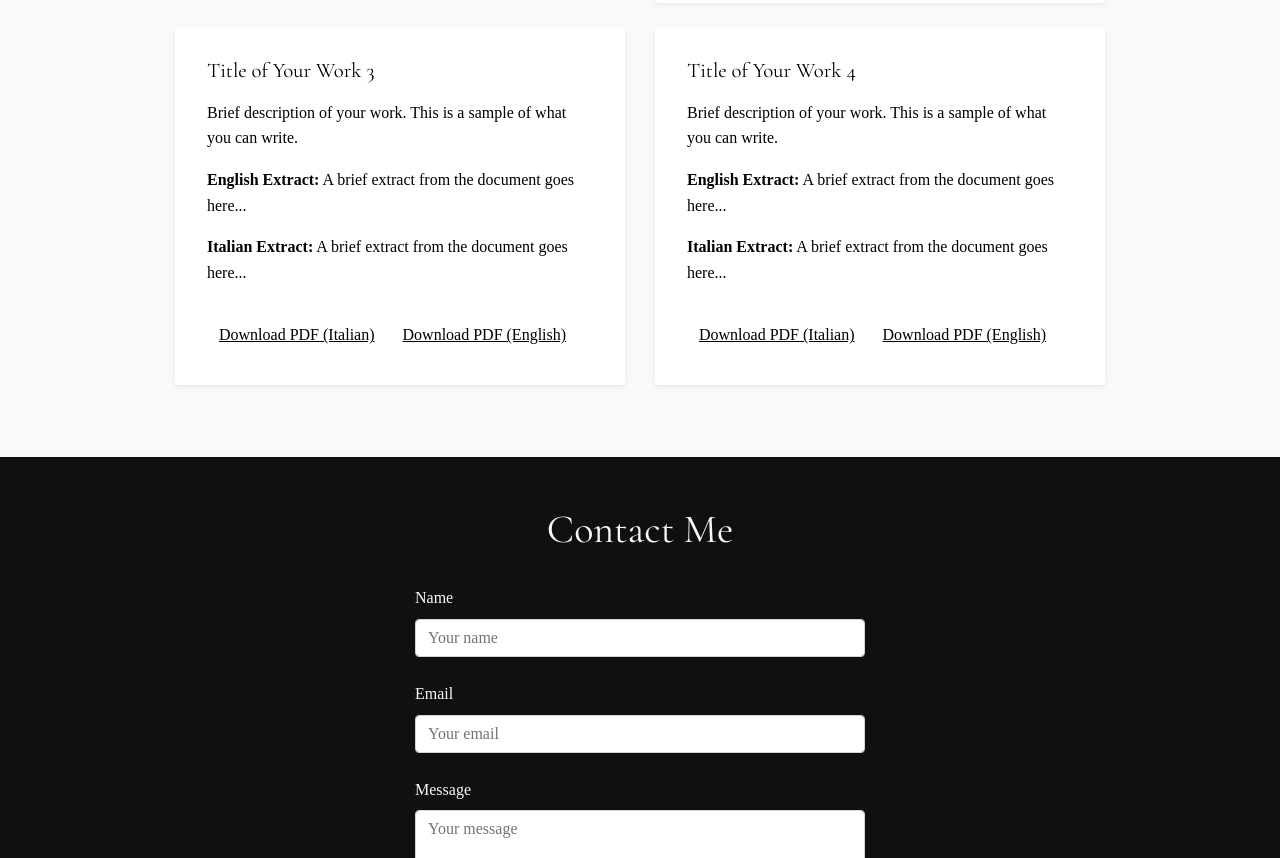
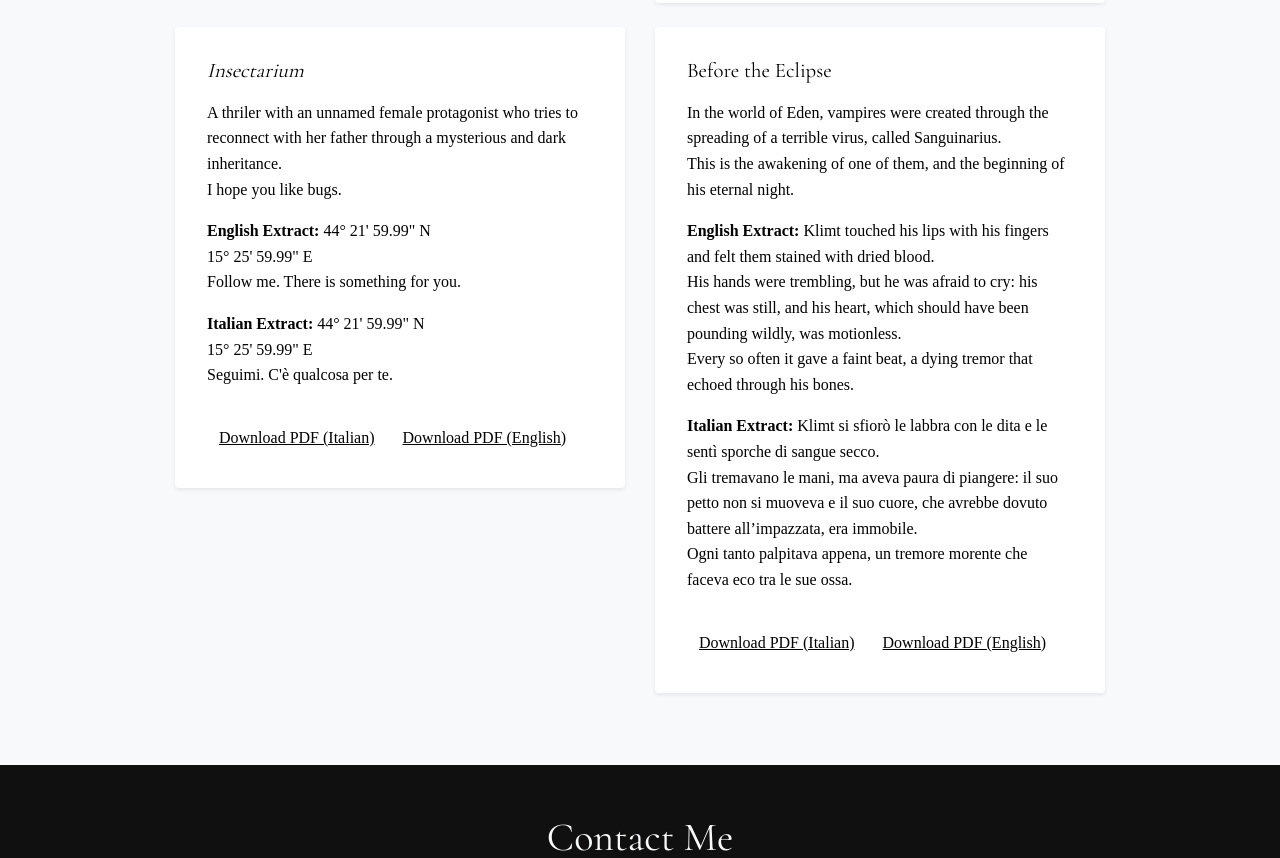
Before and after one commit to francescabudel/francesca-writes, a plain HTML site: page index.html in a window 1280 px wide. Shown: the part 1329-2187 px from the top of the page. Drawn offline with nearby package versions, Linux system fonts and the light colour scheme; a web font is replaced by a local one.

Commit message:
Update index.html

```diff
--- a/index.html
+++ b/index.html
@@ -90,12 +90,18 @@
                 <div class="col-md-6 mb-4">
                     <div class="card shadow-sm">
                         <div class="card-body">
-                            <h5 class="card-title">Title of Your Work 3</h5>
-                            <p class="card-text">Brief description of your work. This is a sample of what you can write.</p>
-                            <p class="card-text"><strong>English Extract:</strong> A brief extract from the document goes here...</p>
-                             <p class="card-text"><strong>Italian Extract:</strong> A brief extract from the document goes here...</p>
-                            <a href="path/to/italian_document3.pdf" class="btn btn-primary">Download PDF (Italian)</a>
-                            <a href="path/to/english_document3.pdf" class="btn btn-secondary">Download PDF (English)</a>
+                            <h5 class="card-title"><i>Insectarium</i></h5>
+                            <p class="card-text">A thriler with an unnamed female protagonist who tries to reconnect with her father through a mysterious and dark inheritance.<br>
+                            I hope you like bugs.</p>
+                            <p class="card-text"><strong>English Extract:</strong> 44° 21' 59.99" N<br>
+                                                                                            15° 25' 59.99" E<br>
+                                                                                            Follow me. There is something for you.</p>
+                             <p class="card-text"><strong>Italian Extract:</strong> 44° 21' 59.99" N<br>
+                                                                                            15° 25' 59.99" E<br>
+                                                                                   Seguimi. C'è qualcosa per te.
+</p>
+                            <a href="https://github.com/francescabudel/francesca-writes/pdfs/IT - Insettario.pdf" class="btn btn-primary">Download PDF (Italian)</a>
+                            <a href="https://github.com/francescabudel/francesca-writes/pdfs/EN - Insetctarium.pdf" class="btn btn-secondary">Download PDF (English)</a>
                         </div>
                     </div>
                 </div>
@@ -103,12 +109,13 @@
                 <div class="col-md-6 mb-4">
                     <div class="card shadow-sm">
                         <div class="card-body">
-                            <h5 class="card-title">Title of Your Work 4</h5>
-                            <p class="card-text">Brief description of your work. This is a sample of what you can write.</p>
-                            <p class="card-text"><strong>English Extract:</strong> A brief extract from the document goes here...</p>
-                             <p class="card-text"><strong>Italian Extract:</strong> A brief extract from the document goes here...</p>
-                            <a href="path/to/italian_document4.pdf" class="btn btn-primary">Download PDF (Italian)</a>
-                            <a href="path/to/english_document4.pdf" class="btn btn-secondary">Download PDF (English)</a>
+                            <h5 class="card-title">Before the Eclipse</h5>
+                            <p class="card-text">In the world of Eden, vampires were created through the spreading of a terrible virus, called Sanguinarius. <br> This is the awakening of one of them, and the beginning
+                            of his eternal night.</p>
+                            <p class="card-text"><strong>English Extract:</strong> Klimt touched his lips with his fingers and felt them stained with dried blood.<br> His hands were trembling, but he was afraid to cry: his chest was still, and his heart, which should have been pounding wildly, was motionless.<br> Every so often it gave a faint beat, a dying tremor that echoed through his bones. </p>
+                             <p class="card-text"><strong>Italian Extract:</strong> Klimt si sfiorò le labbra con le dita e le sentì sporche di sangue secco.<br> Gli tremavano le mani, ma aveva paura di piangere: il suo petto non si muoveva e il suo cuore, che avrebbe dovuto battere all’impazzata, era immobile.<br> Ogni tanto palpitava appena, un tremore morente che faceva eco tra le sue ossa. </p>
+                            <a href="https://github.com/francescabudel/francesca-writes/pdfs/IT - Prima dell'Eclissi.pdf" class="btn btn-primary">Download PDF (Italian)</a>
+                            <a href="https://github.com/francescabudel/francesca-writes/pdfs/EN - Before the Eclipse.pdf" class="btn btn-secondary">Download PDF (English)</a>
                         </div>
                     </div>
                 </div>
```
